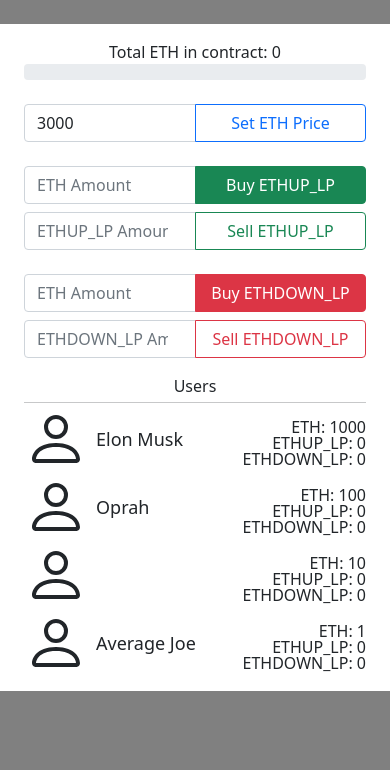
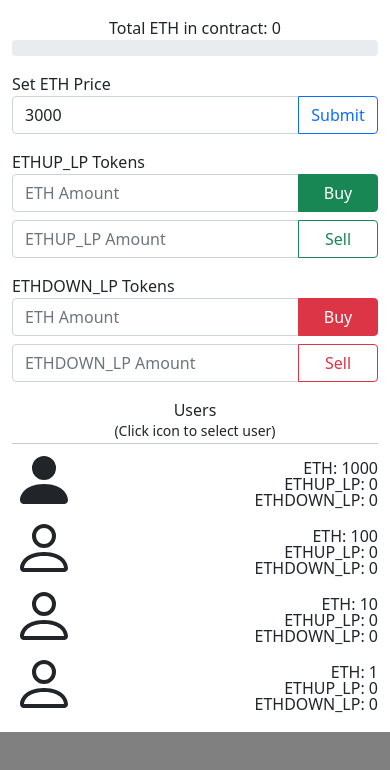
Before and after one commit to jacobjanak/Leverage, a plain HTML site: page index.html in a window 390 px wide. Drawn offline with nearby package versions, Linux system fonts and the light colour scheme.

Commit message:
Added mobile fixes and some aesthetic touch ups. Everything is done now.

```diff
--- a/index.html
+++ b/index.html
@@ -18,34 +18,38 @@
 				</div>
 			</div>
 
-			<div id="price" class="container mt-4">
+			<div id="price" class="container mt-3">
+				<label for="price-input">Set ETH Price</label>
 				<div class="input-group mb-2">
-			    <input type="number" class="price form-control" min="0" value="3000">
-			    <button class="price btn btn-outline-primary" type="button">Set ETH Price</button>
+			    <input type="number" id="price-input" class="price form-control" min="0" value="3000">
+			    <button class="price btn btn-outline-primary" type="button">Submit</button>
 			  </div>
 			</div>
 
-	    <div id="exchange" class="container mt-4">
+	    <div id="exchange" class="container mt-3">
+	    	<label>ETHUP_LP Tokens</label>
 			  <div class="input-group mb-2">
 			    <input type="number" class="buy-ethup form-control" min="0" placeholder="ETH Amount">
-			    <button class="buy-ethup btn btn-success" type="button">Buy ETHUP_LP</button>
+			    <button class="buy-ethup btn btn-success" type="button">Buy</button>
 			  </div>
-			  <div class="input-group mb-4">
+			  <div class="input-group mb-3">
 			    <input type="number" class="sell-ethup form-control" min="0" placeholder="ETHUP_LP Amount">
-			    <button class="sell-ethup btn btn-outline-success" type="button">Sell ETHUP_LP</button>
+			    <button class="sell-ethup btn btn-outline-success" type="button">Sell</button>
 			  </div>
+			  <label>ETHDOWN_LP Tokens</label>
 			  <div class="input-group mb-2">
 			    <input type="number" class="buy-ethdown form-control" min="0" placeholder="ETH Amount">
-			    <button class="buy-ethdown btn btn-danger" type="button">Buy ETHDOWN_LP</button>
+			    <button class="buy-ethdown btn btn-danger" type="button">Buy</button>
 			  </div>
 			  <div class="input-group mb-2">
 			    <input type="number" class="sell-ethdown form-control" min="0" placeholder="ETHDOWN_LP Amount">
-			    <button class="sell-ethdown btn btn-outline-danger" type="button">Sell ETHDOWN_LP</button>
+			    <button class="sell-ethdown btn btn-outline-danger" type="button">Sell</button>
 			  </div>
 			</div>
 
 			<div id="users" class="container mt-3">
 				<div class="text-center">Users</div>
+				<div class="text-center small-line-height"><small>(Click icon to select user)</small></div>
 				<hr class="mt-1 mb-0" />
 				<div class="d-none">
 					<div id="user-template" class="d-flex mt-1">
@@ -57,7 +61,7 @@
 							  <path d="M3 14s-1 0-1-1 1-4 6-4 6 3 6 4-1 1-1 1H3zm5-6a3 3 0 1 0 0-6 3 3 0 0 0 0 6z"/>
 							</svg>
 						</div>
-						<div class="name-container d-flex">
+						<div class="name-container d-none d-sm-flex">
 							<span class="name align-self-center ml-4"></span>
 						</div>
 						<div class="data-container d-flex flex-grow-1 justify-content-center align-items-end flex-column">
--- a/script.js
+++ b/script.js
@@ -1,5 +1,5 @@
 $(document).ready(() => {
-	let i, u;
+	let i, u = 0;
 	let price = 3000;
 	const users = [];
 
@@ -16,6 +16,7 @@ $(document).ready(() => {
 		if (isNaN(amount)) return;
 		price = amount;
 		updateDivider();
+		fixDecimals();
 		updateDOM();
 	})
 
@@ -36,6 +37,7 @@ $(document).ready(() => {
 		}
 		contract.eth += amount;
 		users[u].eth -= amount;
+		fixDecimals();
 		updateDOM();
 	})
 
@@ -51,6 +53,7 @@ $(document).ready(() => {
 		contract.eth -= (contract.eth - contract.divider) * ratio;
 		users[u].ethup -= amount;
 		contract.ethup -= amount;
+		fixDecimals();
 		updateDOM();
 	})
 
@@ -72,6 +75,7 @@ $(document).ready(() => {
 		contract.eth += amount;
 		users[u].eth -= amount;
 		contract.divider += amount;
+		fixDecimals();
 		updateDOM();
 	})
 
@@ -88,6 +92,7 @@ $(document).ready(() => {
 		users[u].ethdown -= amount;
 		contract.ethdown -= amount;
 		contract.divider -= contract.divider * ratio;
+		fixDecimals();
 		updateDOM();
 	})
 
@@ -107,7 +112,20 @@ $(document).ready(() => {
 		}
 		contract.divider += sign * availableEth * ratio * constant;
 		contract.lastPrice = price;
-		console.log(contract)
+	};
+
+	const fixDecimals = () => {
+		price = parseFloat(price.toFixed(3));
+		contract.eth = parseFloat(contract.eth.toFixed(3));
+		contract.ethup = parseFloat(contract.ethup.toFixed(3));
+		contract.ethdown = parseFloat(contract.ethdown.toFixed(3));
+		contract.divider = parseFloat(contract.divider.toFixed(3));
+		contract.lastPrice = parseFloat(contract.lastPrice.toFixed(3));
+		for (i = 0; i < users.length; i++) {
+			users[i].eth = parseFloat(users[i].eth.toFixed(3));
+			users[i].ethup = parseFloat(users[i].ethup.toFixed(3));
+			users[i].ethdown = parseFloat(users[i].ethdown.toFixed(3));
+		}
 	};
 
 	const User = (name, eth) => {
@@ -120,8 +138,8 @@ $(document).ready(() => {
 	};
 
 	users.push(User('Elon Musk', 1000));
-	users.push(User('Oprah', 100));
-	users.push(User('', 10));
+	users.push(User('Tom Brady', 100));
+	users.push(User('Richie', 10));
 	users.push(User('Average Joe', 1));
 
 	const updateDOM = () => {
@@ -163,11 +181,12 @@ $(document).ready(() => {
 			$div.removeAttr('id').addClass('user-container');
 			$div.children('.icon-container').attr('data-index', i);
 			$div.children('.icon-container').on('click', handleIconClick);
-			$div.children('.icon-container').children('.active').hide();
 			$div.children('.name-container').children('.name').text(users[i].name);
 			$div.children('.data-container').find('.eth-amount').text(users[i].eth);
 			$div.children('.data-container').find('.ethup-amount').text(users[i].ethup);
 			$div.children('.data-container').find('.ethdown-amount').text(users[i].ethdown);
+			if (i === u) $div.children('.icon-container').children('.inactive').hide();
+			else $div.children('.icon-container').children('.active').hide();
 			$('#users').append($div);
 		}
 	}; addUsers();
--- a/style.css
+++ b/style.css
@@ -5,15 +5,31 @@ body {
 }
 
 #page {
-	margin: 0 auto;
 	width: 480px;
 	max-width: 100%;
 	background-color: white;
 }
+@media (max-width: 575.98px) {
+	#page {
+		margin-top: 0px !important;
+		padding-left: 0px !important;
+		padding-right: 0px !important;
+	}
+}
 
 #exchange > .input-group > button,
 #price > .input-group > button {
-	width: 50%;
+	width: 80px;
+}
+@media (min-width: 576px) {
+	#exchange > .input-group > button,
+	#price > .input-group > button {
+		width: 120px;
+	}
+}
+
+.small-line-height {
+	line-height: 1em !important;
 }
 
 .name {
```
